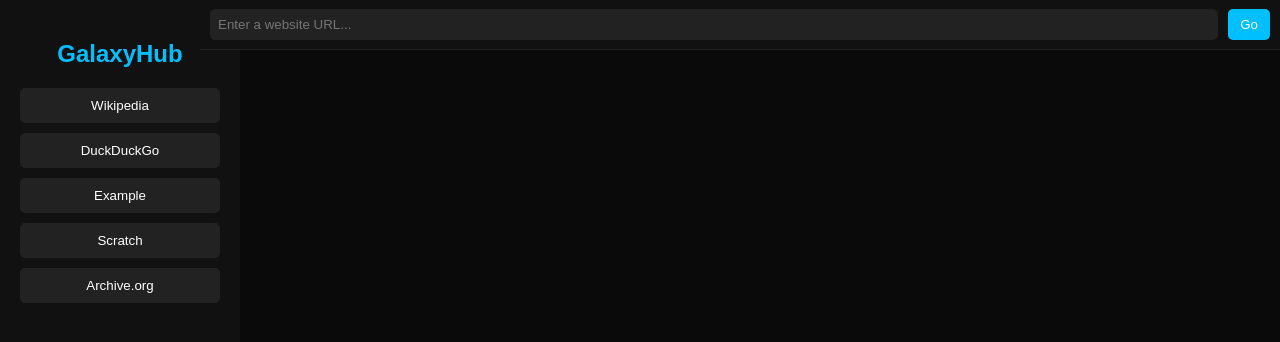
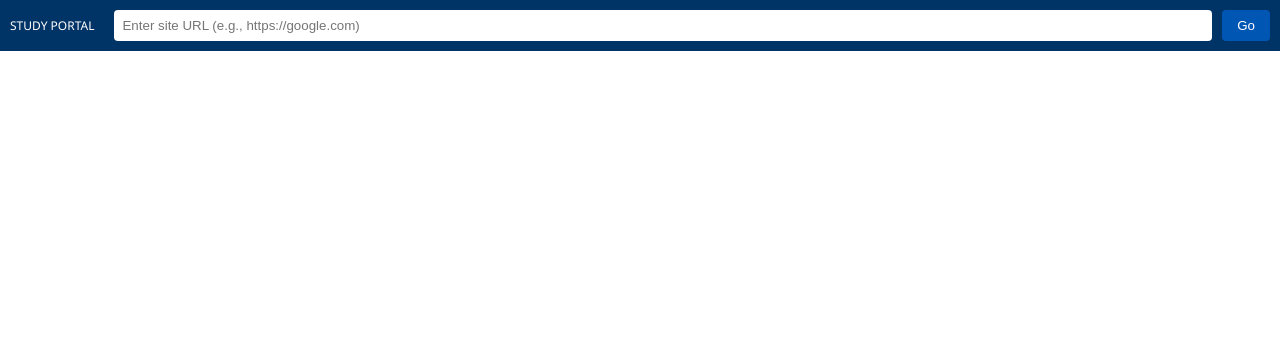
Before and after one commit to randmyles2-maker/galaxyhub, a website: page index.html in a window 1280 px wide. Drawn offline with Linux system fonts and the light colour scheme.

Commit message:
Replace GalaxyHub with Drivers Permit Study Guide

```diff
--- a/index.html
+++ b/index.html
@@ -1,129 +1,51 @@
 <!DOCTYPE html>
 <html lang="en">
 <head>
-  <meta charset="UTF-8" />
-  <meta name="viewport" content="width=device-width, initial-scale=1.0" />
-  <title>GalaxyHub</title>
+    <meta charset="UTF-8">
+    <title>Drivers Permit Study Guide - Official</title>
     <style>
-    body {
-      margin: 0;
-      display: flex;
-      height: 100vh;
-      background-color: #0a0a0a;
-      color: white;
-      font-family: Arial, sans-serif;
-    }
-    .sidebar {
-      width: 200px;
-      background: #111;
-      padding: 20px;
-      display: flex;
-      flex-direction: column;
-    }
-    .sidebar h2 {
-      margin-bottom: 20px;
-      text-align: center;
-      color: #00bfff;
-    }
-    .sidebar button {
-      background: #222;
-      border: none;
-      color: white;
-      padding: 10px;
-      margin-bottom: 10px;
-      cursor: pointer;
-      border-radius: 5px;
-      transition: background 0.3s;
-    }
-    .sidebar button:hover {
-      background: #333;
-    }
-    iframe {
-      flex: 1;
-      border: none;
-      width: 100%;
-      height: 100%;
-    }
-    .topbar {
-      position: fixed;
-      top: 0;
-      left: 200px;
-      right: 0;
-      height: 50px;
-      background: #111;
-      display: flex;
-      align-items: center;
-      padding: 0 10px;
-      box-sizing: border-box;
-      border-bottom: 1px solid #222;
-    }
-    .topbar input {
-      flex: 1;
-      padding: 8px;
-      background: #222;
-      border: none;
-      border-radius: 5px;
-      color: white;
-      outline: none;
-      margin-right: 10px;
-    }
-    .topbar button {
-      background: #00bfff;
-      border: none;
-      padding: 8px 12px;
-      color: white;
-      border-radius: 5px;
-      cursor: pointer;
-    }
-    .content {
-      margin-top: 50px;
-      flex: 1;
-    }
+        body, html { margin: 0; padding: 0; height: 100%; font-family: 'Segoe UI', sans-serif; background: #f4f4f4; overflow: hidden; }
+        .address-bar { background: #003366; padding: 10px; display: flex; gap: 10px; align-items: center; z-index: 100; position: relative; }
+        input { flex: 1; padding: 8px; border-radius: 4px; border: none; }
+        button { padding: 8px 15px; background: #0056b3; color: white; border: none; border-radius: 4px; cursor: pointer; }
+        .container { height: calc(100% - 50px); width: 100%; }
+        iframe { width: 100%; height: 100%; border: none; background: white; }
     </style>
 </head>
 <body>
-  <div class="sidebar">
-    <h2>GalaxyHub</h2>
-    <button onclick="loadSite('https://www.wikipedia.org')">Wikipedia</button>
-    <button onclick="loadSite('https://www.duckduckgo.com')">DuckDuckGo</button>
-    <button onclick="loadSite('https://example.com')">Example</button>
-    <button onclick="loadSite('https://scratch.mit.edu')">Scratch</button>
-    <button onclick="loadSite('https://archive.org')">Archive.org</button>
+
+    <div class="address-bar">
+        <span style="color:white; font-size: 12px; margin-right: 10px;">STUDY PORTAL</span>
+        <input type="text" id="urlInput" placeholder="Enter site URL (e.g., https://google.com)">
+        <button onclick="browse()">Go</button>
     </div>
 
-  <div class="content">
-    <div class="topbar">
-      <input id="urlInput" type="text" placeholder="Enter a website URL..." />
-      <button onclick="browse()">Go</button>
-    </div>
-    <iframe id="browserFrame" src="about:blank"></iframe>
+    <div class="container">
+        <iframe id="cloudFrame" src=""></iframe>
     </div>
 
     <script>
-    const frame = document.getElementById('browserFrame');
+        const frame = document.getElementById('cloudFrame');
         const input = document.getElementById('urlInput');
 
-    function formatURL(inputValue) {
-      if (!inputValue.includes('.') && !inputValue.startsWith('http')) {
-        return `https://www.google.com/search?q=${encodeURIComponent(inputValue)}`;
-      } else if (!inputValue.startsWith('http')) {
-        return `https://${inputValue}`;
-      }
-      return inputValue;
-    }
-
-    function loadSite(url) {
-      const proxyURL = `driverspermit-edu.shop?url=${encodeURIComponent(url)}`;
-      frame.src = proxyURL;
-    }
+        // YOUR DOMAIN
+        const myProxyDomain = "https://driverspermit-edu.shop";
+        // YOUR GOOGLE SCRIPT URL
+        const googleScript = "PASTE_YOUR_GOOGLE_SCRIPT_URL_HERE";
 
         function browse() {
             let url = input.value.trim();
-      if (!url) return alert('Please enter a website or search term.');
-      const formatted = formatURL(url);
-      const proxyURL = `driverspermit-edu.shop?url=${encodeURIComponent(formatted)}`;
-      frame.src = proxyURL;
+            if (!url) return;
+            if (!url.startsWith('http')) url = 'https://' + url;
+
+            // Redirects the iframe to your domain + the target URL
+            frame.src = `${googleScript}?url=${encodeURIComponent(url)}`;
         }
+
+        // Listen for "Enter" key
+        input.addEventListener("keypress", function(event) {
+            if (event.key === "Enter") browse();
+        });
     </script>
 </body>
 </html>
```
Lines whose indentation alone changed are shown as unchanged.
